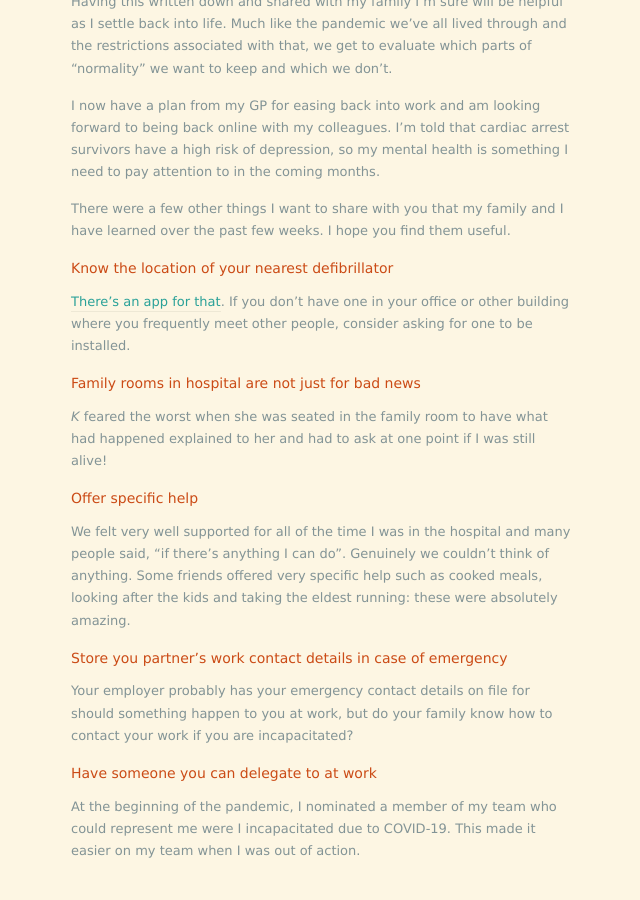
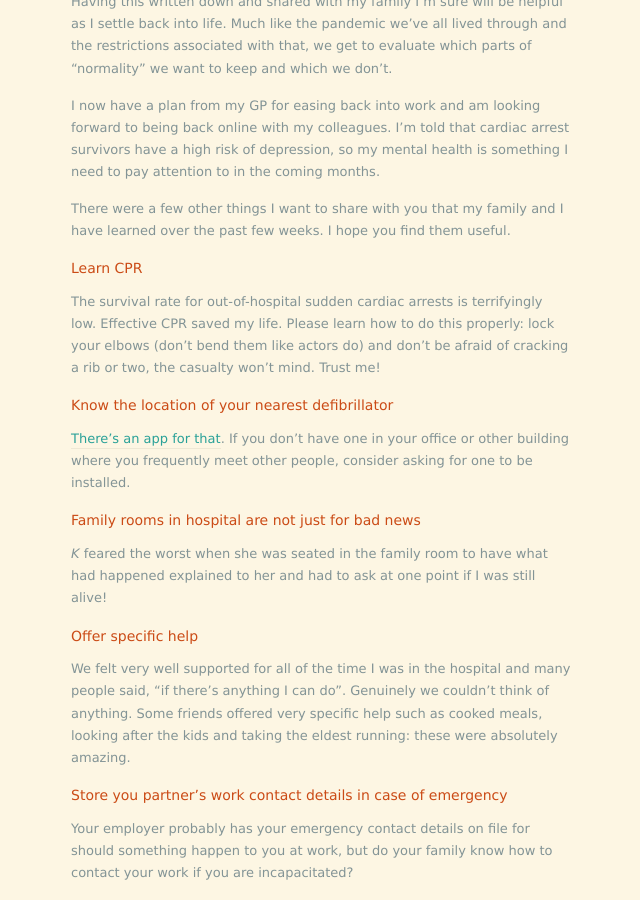
Before and after one commit to johnsyweb/johnsyweb.github.io, a Jekyll site: the page built from _posts/2020-06-03-cardiac-arrest-survivor.markdown, in a window 1280 px wide and 900 px high, scrolled down 2510 px. Shown: the whole window, without its empty margins (319-959 px from the left). Built offline with Jekyll 4.4.1, drawn with Linux system fonts in a browser that asks for light colours; nearby versions of some CDN libraries; some web fonts are replaced.

Commit message:
Learn CPR

```diff
--- a/_posts/2020-06-03-cardiac-arrest-survivor.markdown
+++ b/_posts/2020-06-03-cardiac-arrest-survivor.markdown
@@ -124,6 +124,13 @@ attention to in the coming months.
 There were a few other things I want to share with you that my family and I have
 learned over the past few weeks. I hope you find them useful.
 
+### Learn CPR
+
+The survival rate for out-of-hospital sudden cardiac arrests is terrifyingly
+low. Effective CPR saved my life. Please learn how to do this properly: lock
+your elbows (don't bend them like actors do) and don't be afraid of cracking a
+rib or two, the casualty won't mind. Trust me!
+
 ### Know the location of your nearest defibrillator
 
 [There's an app for that](https://aedlocator.com.au/). If you don't have one in
```
